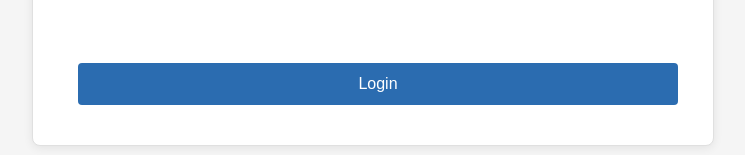
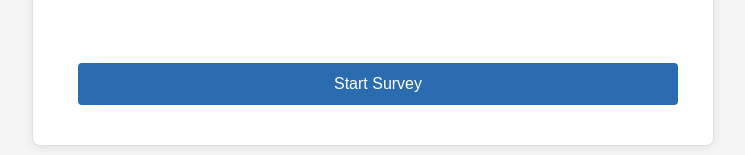
Before and after one commit to zekun-wu/belief_change_survey, a React (Create React App) app in the folder frontend/: page / in a window 1280 px wide. Shown: the part 708-863 px from the top of the page, without its empty margins (267-1012 px from the left). Built offline with nearby package versions, Linux system fonts and the light colour scheme.

Commit message:
Update Login component with improved number spinners and form validation

```diff
--- a/frontend/src/components/Login.js
+++ b/frontend/src/components/Login.js
@@ -1,7 +1,7 @@
 import React, { useState } from 'react';
 import './Login.css';
 
-function Login() {
+function Login({ onLogin }) {
   const [participantNumber, setParticipantNumber] = useState(1);
   const [age, setAge] = useState(18);
   const [education, setEducation] = useState('');
@@ -35,8 +35,15 @@ function Login() {
   // Handle form submission
   const handleSubmit = (e) => {
     e.preventDefault();
-    // Your existing submission logic
-    console.log({
+
+    // Validate all fields are filled
+    if (!education || !experience || !trust) {
+      alert('Please fill in all fields before proceeding.');
+      return;
+    }
+
+    // Call the onLogin prop with user data
+    onLogin({
       participantNumber,
       age,
       education,
@@ -88,6 +95,7 @@ function Login() {
             id="education"
             value={education}
             onChange={(e) => setEducation(e.target.value)}
+            required
           >
             <option value="">Select Education Background</option>
             <option value="highschool">High School</option>
@@ -103,6 +111,7 @@ function Login() {
             id="experience"
             value={experience}
             onChange={(e) => setExperience(e.target.value)}
+            required
           >
             <option value="">Select Experience with AI/LLM tools</option>
             <option value="none">No Experience</option>
@@ -118,6 +127,7 @@ function Login() {
             id="trust"
             value={trust}
             onChange={(e) => setTrust(e.target.value)}
+            required
           >
             <option value="">Select Trust Level</option>
             <option value="low">Very Low</option>
@@ -128,7 +138,7 @@ function Login() {
           </select>
         </div>
 
-        <button type="submit" className="login">Login</button>
+        <button type="submit" className="login">Start Survey</button>
       </form>
     </div>
   );
```
